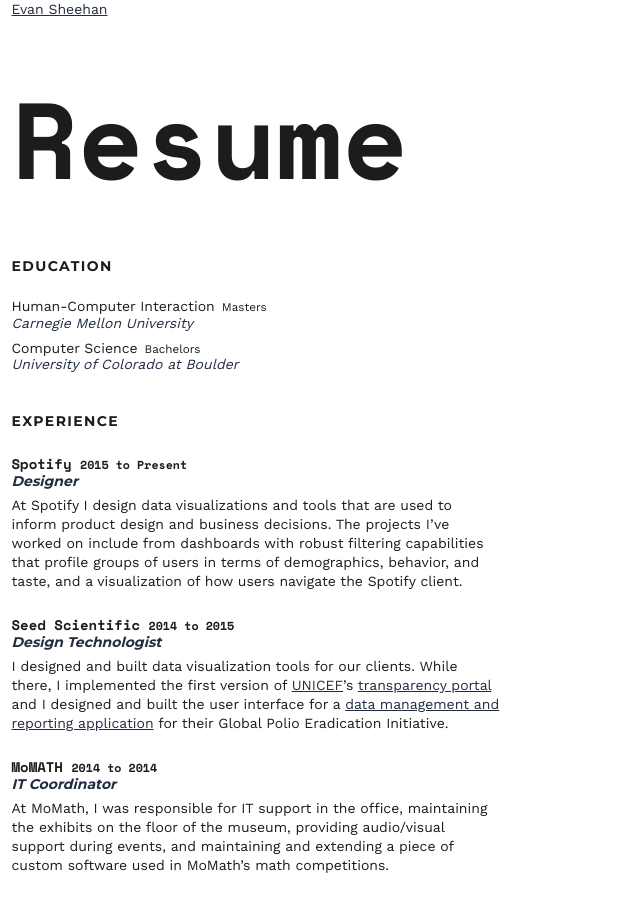
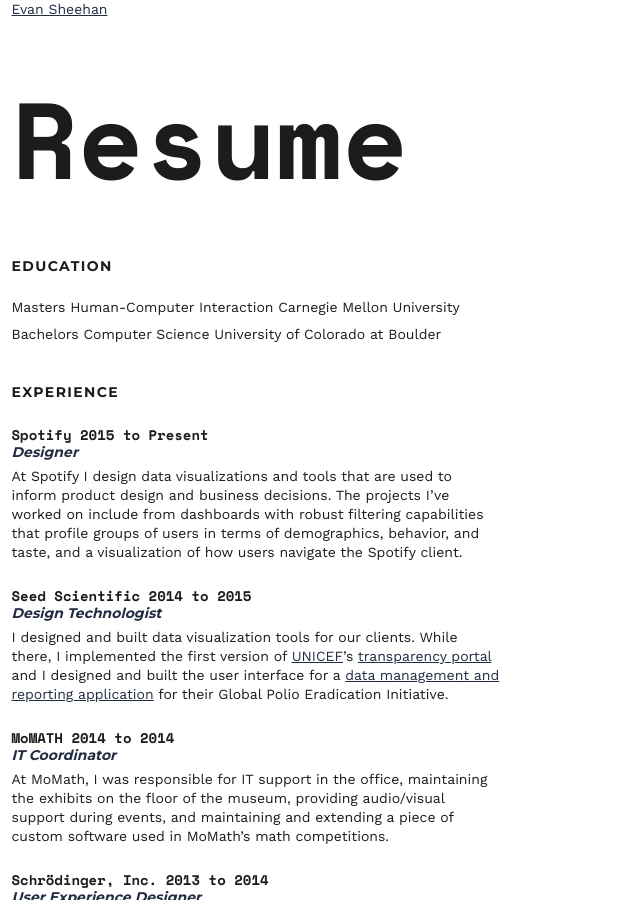
Before and after one commit to darthmall/darthmall.github.io, a Jekyll site: the page built from resume.html, in a window 1280 px wide and 900 px high. Shown: the whole window, without its empty margins (0-640 px from the left). Built offline with Jekyll 4.4.1, drawn with Linux system fonts in a browser that asks for light colours; nearby versions of some CDN libraries.

Commit message:
Remove presentational markup from resume
Change the source order of the degree information so that it is more
clear when there is no CSS (and hopefully for screenreaders as well).
Also remove the <small> tags. Sizing and presentational ordering should
be handled in CSS.

```diff
--- a/resume.html
+++ b/resume.html
@@ -8,12 +8,13 @@
 <main>
   <section id="education">
     <h2>Education</h2>
-    <dl>
-      {% for ed in site.data.education %}
-      <dt>{{ ed.field }}&ensp;<small>{{ ed.degree }}</small></dt>
-      <dd>{{ ed.school }}</dd>
-      {% endfor %}
-    </dl >
+    {% for ed in site.data.education %}
+      <p>
+        <span class="degree">{{ ed.degree }}</span>
+        <span class="field">{{ ed.field }}</span>
+        <span class="school">{{ ed.school }}</span>
+      </p>
+    {% endfor %}
   </section>
 
   <section id="experience">
@@ -24,11 +25,11 @@
         {% if job.exclude %}{% continue %}{% endif %}
         <h3>
           {{ job.company }}
-          <small>
+          <span class="employment-dates">
             {{ job.from | split: "-" | first }}
             to
             {% if job.to %}{{ job.to | split: "-" | first }}{% else %}Present{% endif %}
-          </small>
+          </span>
         </h3>
         <h4>{{ job.title }}</h4>
         <p>{{ job.content }}</p>
```
